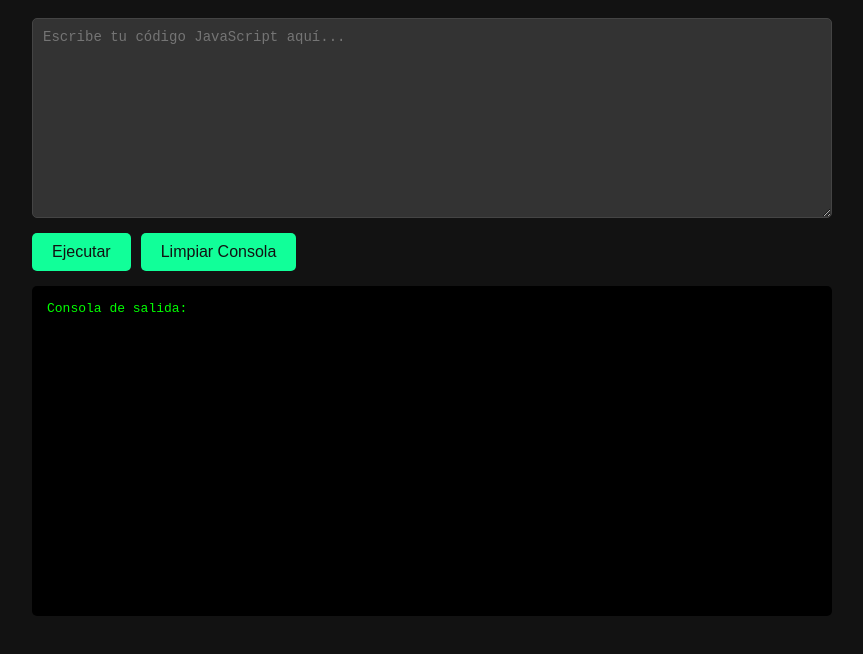
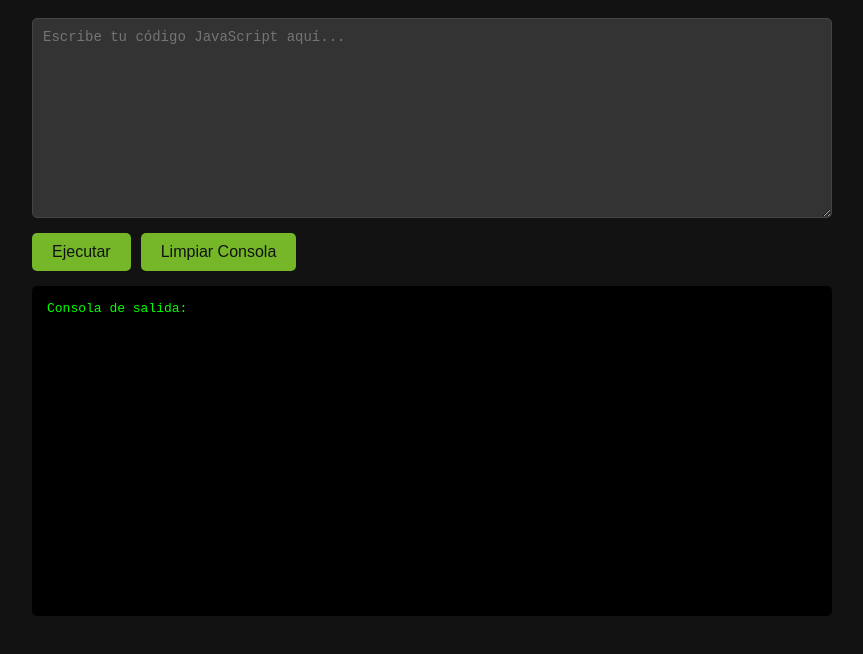
Before and after one commit to KirbyNx64/Console_JS, a plain HTML site: page index.html in a window 1280 px wide. Shown: the part 124-778 px from the top of the page, without its empty margins (208-1071 px from the left). Drawn offline with Linux system fonts and the light colour scheme.

Commit message:
Add files via upload

```diff
--- a/index.html
+++ b/index.html
@@ -50,7 +50,7 @@
     button {
       padding: 10px 20px;
       font-size: 16px;
-      background-color: #1f9;
+      background-color: rgb(117, 183, 41);
       color: #121212;
       border: none;
       border-radius: 5px;
@@ -58,7 +58,7 @@
     }
 
     button:hover {
-      background-color: #0f7;
+      background-color: rgb(149, 236, 50);
     }
 
     .console {
@@ -83,6 +83,7 @@
       align-items: center;
       justify-content: space-between
     }
+
     h1 img {
       margin-left: 10px; /* Espacio entre el ícono y el texto */
       width: 40px; /* Tamaño del ícono */
```
